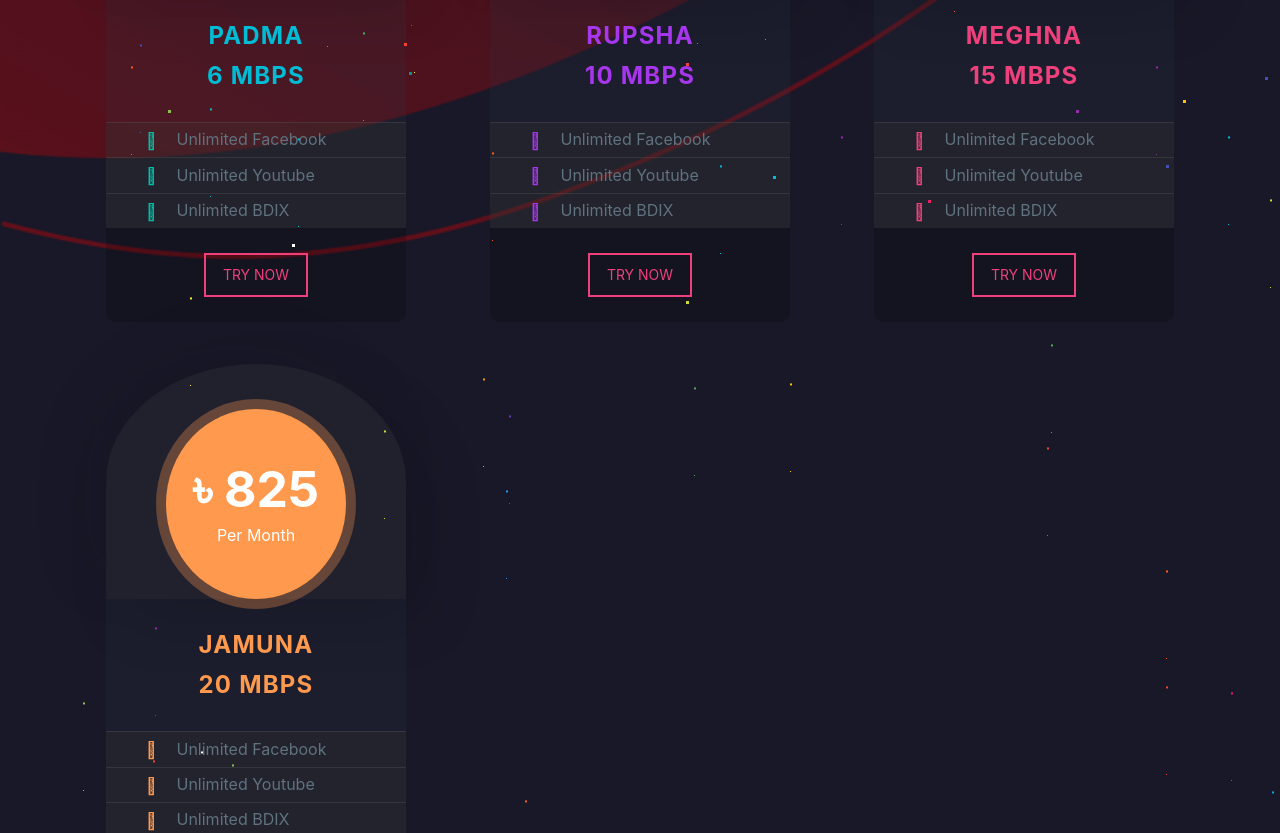
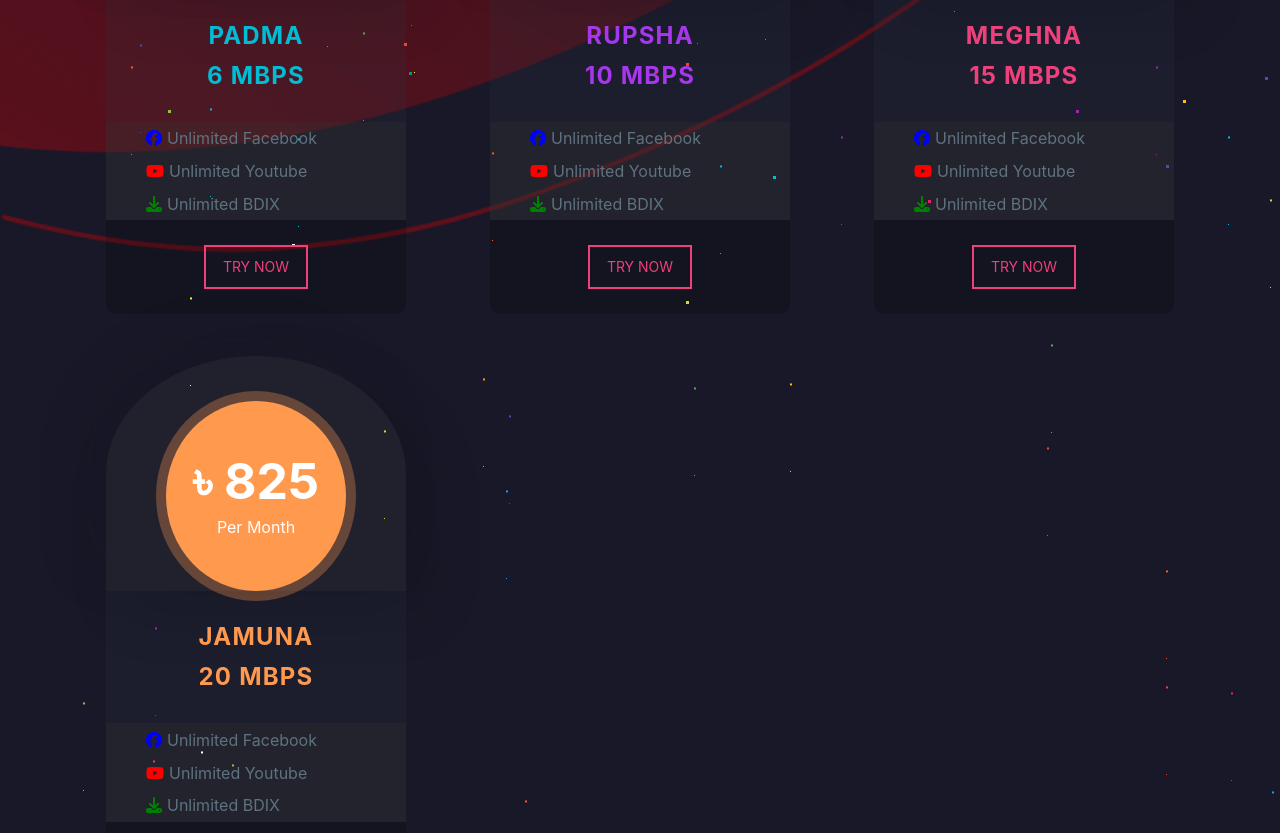
Before and after one commit to sohrab09/Udoy-Website, a React (Vite) app: page / in a window 1280 px wide. Shown: the part 1380-2213 px from the top of the page. Built offline with nearby package versions, Linux system fonts and the light colour scheme.

Commit message:
Changes in packages icon

```diff
--- a/src/components/Packages/Packages.jsx
+++ b/src/components/Packages/Packages.jsx
@@ -1,4 +1,7 @@
+import { faFacebook, faYoutube } from '@fortawesome/free-brands-svg-icons';
 import './Packages.css';
+import { FontAwesomeIcon } from '@fortawesome/react-fontawesome';
+import { faDownload } from '@fortawesome/free-solid-svg-icons';
 
 const packages = [
     {
@@ -123,6 +126,19 @@ const packages = [
     // }
 ];
 
+const renderIcon = (id) => {
+    switch (id) {
+        case 1:
+            return <FontAwesomeIcon icon={faFacebook} />;
+        case 2:
+            return <FontAwesomeIcon icon={faYoutube} />;
+        case 3:
+            return <FontAwesomeIcon icon={faDownload} />;
+        default:
+            return null;
+    }
+}
+
 
 const Packages = () => {
     return (
@@ -161,7 +177,24 @@ const Packages = () => {
                                         </div>
                                         <div className='specification-body'>
                                             {item.packageFeature.map((feature, index) => {
-                                                return <figure className="pricing-row" key={index}>{feature.feature}</figure>
+                                                return (
+                                                    <figure
+                                                        key={index}>
+                                                        <span style={{
+                                                            color: `${feature.id === 1 ? 'blue'
+                                                                :
+                                                                feature.id === 2 ? 'red'
+                                                                    :
+                                                                    feature.id === 3 ? 'green'
+                                                                        : ''
+                                                                }`,
+                                                            marginRight: '5px'
+                                                        }}>
+                                                            {renderIcon(feature.id)}
+                                                        </span>
+                                                        {feature.feature}
+                                                    </figure>
+                                                )
                                             })}
                                         </div>
                                         <div className="pricing-footer">
```
